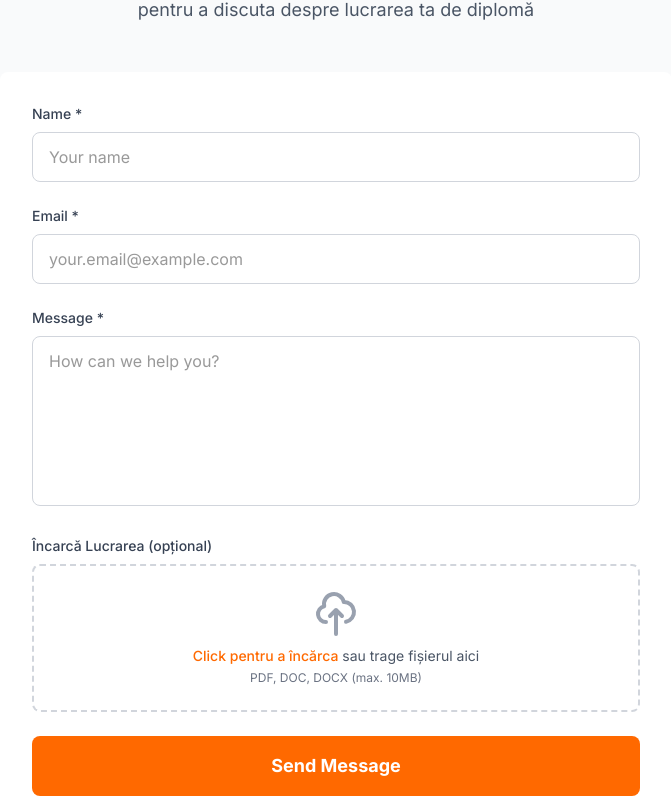
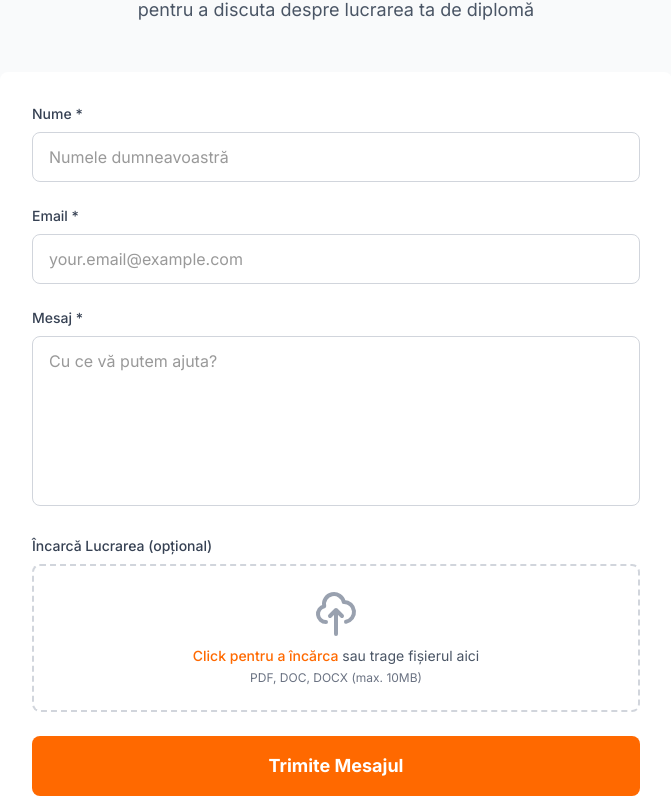
Before and after one commit to bogdan3423/mvpdesign, a Next.js app: page /lucrari-diploma in a window 1280 px wide. Shown: the part 1351-2160 px from the top of the page, without its empty margins (304-975 px from the left). Built offline with nearby package versions, Linux system fonts and the light colour scheme.

Commit message:
feat: translate ContactForm labels and messages to Romanian

```diff
--- a/components/ContactForm.tsx
+++ b/components/ContactForm.tsx
@@ -41,7 +41,7 @@ export default function ContactForm() {
       if (fileUrl) {
         formDataToSend.append('file_url', fileUrl);
       }
-      formDataToSend.append('_subject', 'New Contact Form Submission');
+      formDataToSend.append('_subject', 'Formular de Contact Nou');
       formDataToSend.append('_captcha', 'false');
       formDataToSend.append('_template', 'table');
 
@@ -51,15 +51,15 @@ export default function ContactForm() {
       });
 
       if (response.ok) {
-        setSubmitMessage('Thank you! We will contact you soon.');
+        setSubmitMessage('Mulțumim! Vă vom contacta în curând.');
         setFormData({ name: '', email: '', message: '' });
         setUploadedFile(null);
         if (fileInputRef.current) fileInputRef.current.value = '';
       } else {
-        setSubmitMessage('Something went wrong. Please try again.');
+        setSubmitMessage('Ceva nu a funcționat. Vă rugăm să încercați din nou.');
       }
     } catch {
-      setSubmitMessage('Something went wrong. Please try again.');
+      setSubmitMessage('Ceva nu a funcționat. Vă rugăm să încercați din nou.');
     } finally {
       setIsSubmitting(false);
       setTimeout(() => setSubmitMessage(''), 5000);
@@ -124,7 +124,7 @@ export default function ContactForm() {
     <form ref={formRef} onSubmit={handleSubmit} className="space-y-6">
       <div>
         <label htmlFor="name" className="block text-sm font-medium text-gray-700 mb-2">
-          Name *
+          Nume *
         </label>
         <input
           type="text"
@@ -134,7 +134,7 @@ export default function ContactForm() {
           onChange={handleChange}
           required
           className="w-full px-4 py-3 border border-gray-300 rounded-lg focus:ring-2 focus:ring-orange-500 focus:border-transparent outline-none transition-all"
-          placeholder="Your name"
+          placeholder="Numele dumneavoastră"
         />
       </div>
 
@@ -156,7 +156,7 @@ export default function ContactForm() {
 
       <div>
         <label htmlFor="message" className="block text-sm font-medium text-gray-700 mb-2">
-          Message *
+          Mesaj *
         </label>
         <textarea
           id="message"
@@ -166,7 +166,7 @@ export default function ContactForm() {
           required
           rows={6}
           className="w-full px-4 py-3 border border-gray-300 rounded-lg focus:ring-2 focus:ring-orange-500 focus:border-transparent outline-none transition-all resize-none"
-          placeholder="How can we help you?"
+          placeholder="Cu ce vă putem ajuta?"
         />
       </div>
 
@@ -241,7 +241,7 @@ export default function ContactForm() {
         disabled={isSubmitting}
         className="w-full bg-orange-500 text-white px-8 py-4 rounded-lg hover:bg-orange-600 transition-colors font-bold text-lg disabled:opacity-50 disabled:cursor-not-allowed"
       >
-        {isSubmitting ? 'Sending...' : 'Send Message'}
+        {isSubmitting ? 'Se trimite...' : 'Trimite Mesajul'}
       </button>
 
       {submitMessage && (
```
